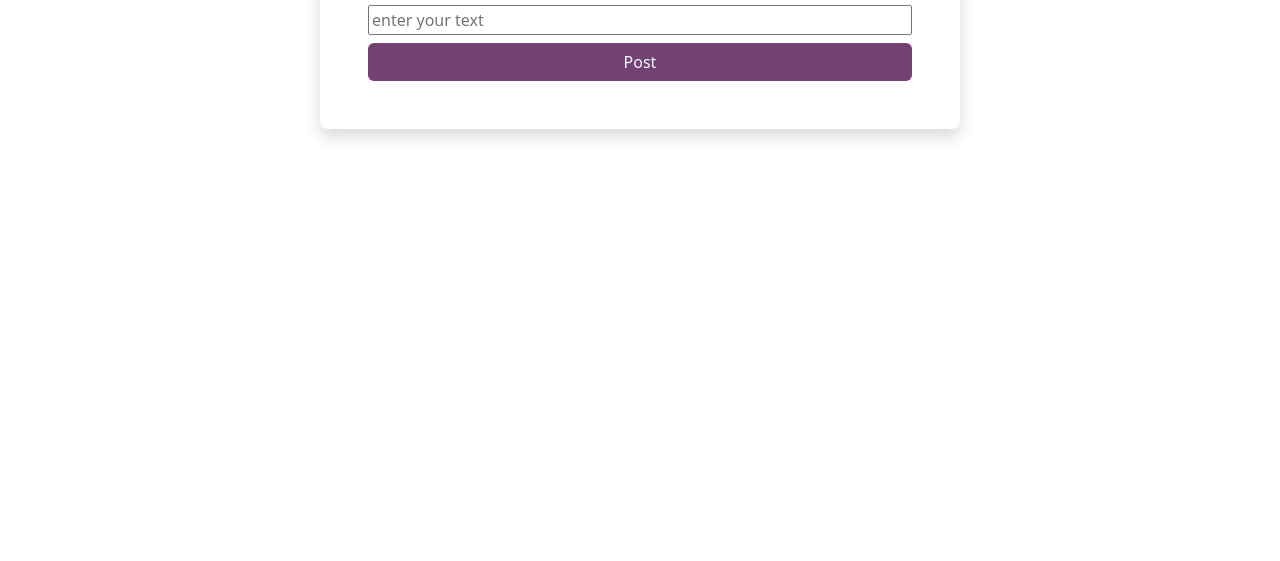
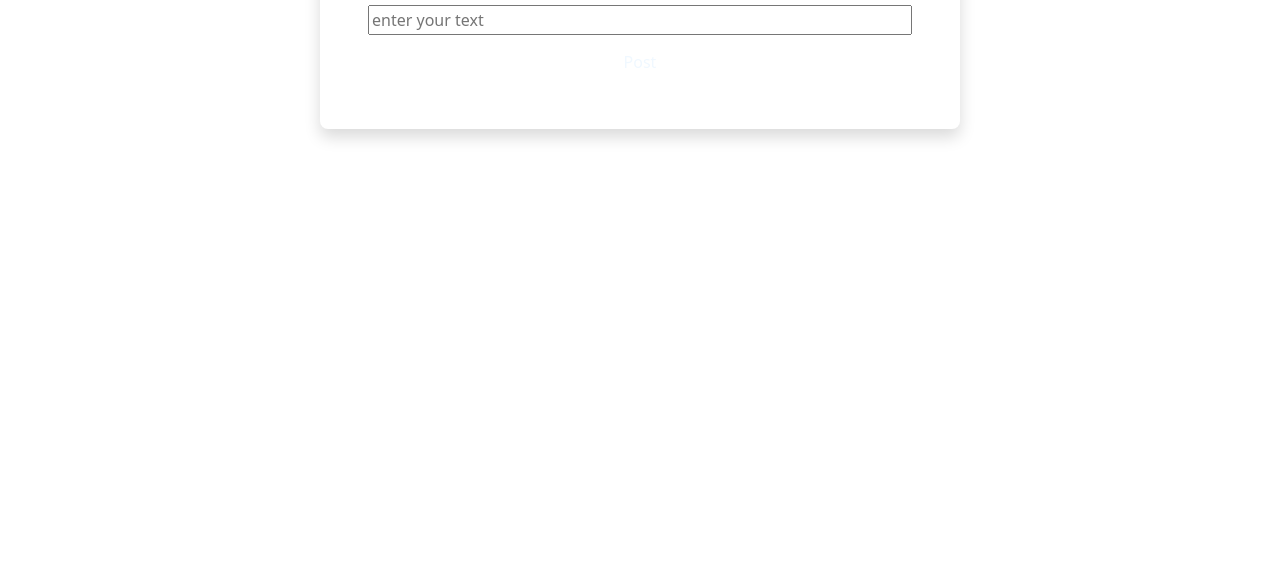
Before and after one commit to RanaAldosari/PikTale, a plain HTML site: page index.html in a window 1280 px wide. Shown: the part 239-800 px from the top of the page. Drawn offline with nearby package versions, Linux system fonts and the light colour scheme.

Commit message:
updateForm

```diff
--- a/index.html
+++ b/index.html
@@ -35,7 +35,7 @@
   <h2>Create Post</h2>
   <input type="text" id="image-url" required placeholder=" enter your image url" />
   <input type="text" id="image-description" required placeholder="enter your text" />
-  <button id="submit" class="btn" style="background-color: rgb(115, 66, 115); color: aliceblue;" onclick="post()">Post</button>
+  <button id="submit" class="btn btn-seccess" style=" color: aliceblue;" onclick="post()">Post</button>
 </section>
 
 <!-- posts-display -->
```
Also changed, not shown: login.html (+1 -1 lines).
